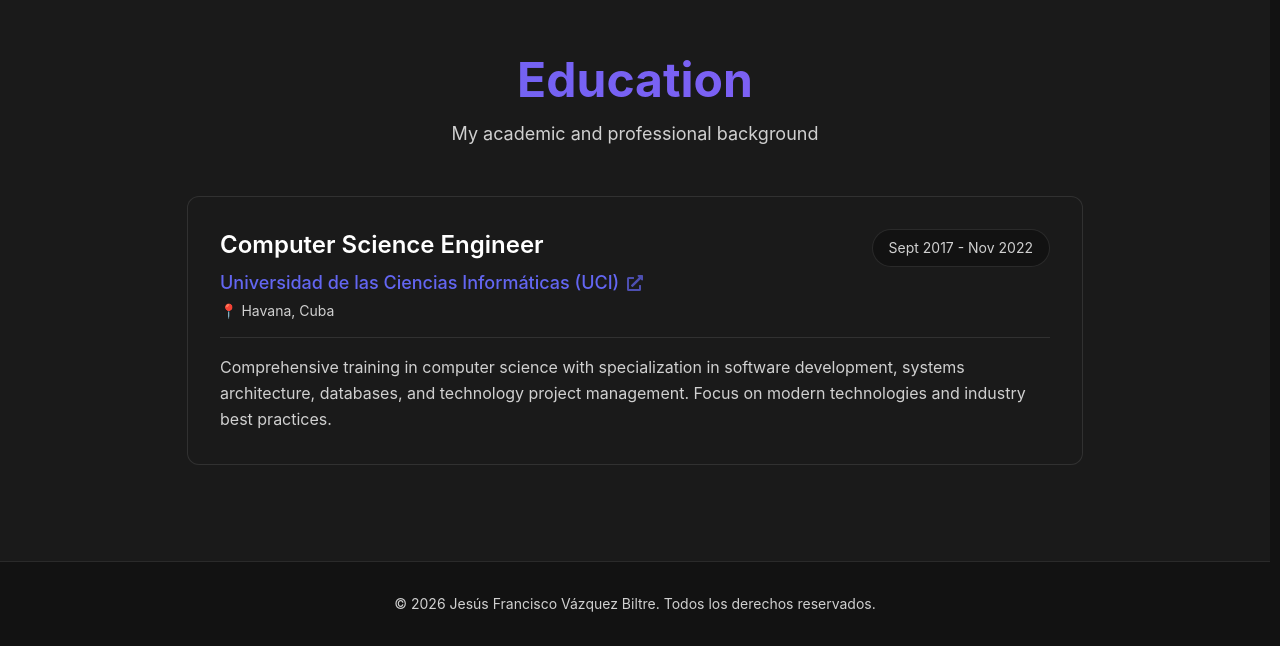
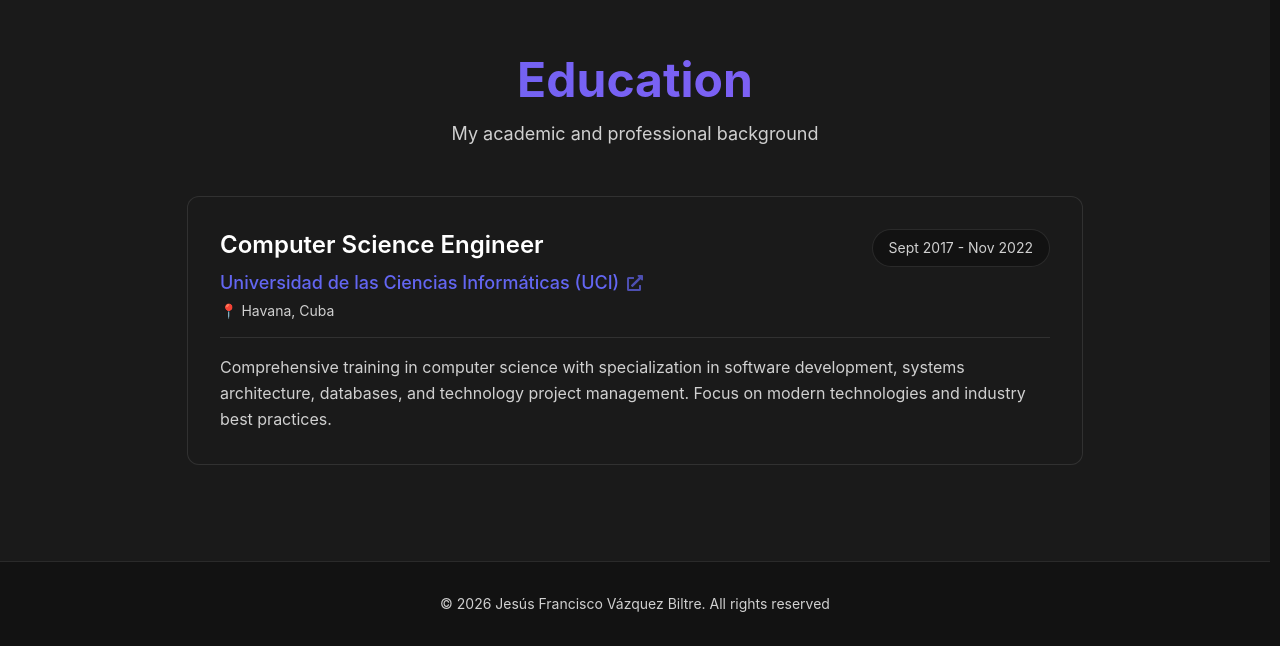
Before and after one commit to jesusfvb/portfolio, a React (Vite) app: page / in a window 1280 px wide. Shown: the part 2254-2900 px from the top of the page. Built offline with nearby package versions, Linux system fonts and the light colour scheme.

Commit message:
feat(i18n): add footer copyright translations for English and Spanish

```diff
--- a/src/application/i18n/locales/en.json
+++ b/src/application/i18n/locales/en.json
@@ -58,5 +58,8 @@
     "sendEmailTitle": "Send email message",
     "sendMessage": "Send Message",
     "mailSubject": "Contact from Portfolio"
+  },
+  "footer": {
+    "copyright": "All rights reserved"
   }
 }
--- a/src/application/i18n/locales/es.json
+++ b/src/application/i18n/locales/es.json
@@ -58,5 +58,8 @@
     "sendEmailTitle": "Enviar mensaje por email",
     "sendMessage": "Enviar Mensaje",
     "mailSubject": "Contacto desde Portfolio"
+  },
+  "footer": {
+    "copyright": "Todos los derechos reservados"
   }
 }
--- a/src/presentation/features/home/HomePage.tsx
+++ b/src/presentation/features/home/HomePage.tsx
@@ -1,4 +1,5 @@
 import { useState } from "react";
+import { useTranslation } from "react-i18next";
 import { Header } from "@/presentation/shared/layout/Header";
 import { PageHead, SkipLinks } from "@/presentation/shared/components";
 import {
@@ -10,6 +11,7 @@ import {
 } from "./components";
 
 const HomePage = () => {
+  const { t } = useTranslation();
   const [isSkillsModalOpen, setIsSkillsModalOpen] = useState(false);
 
   return (
@@ -31,7 +33,8 @@ const HomePage = () => {
         <div className="mx-auto max-w-[1200px] px-8 md:px-4">
           <p>
             &copy; {new Date().getFullYear()} Jesús Francisco Vázquez Biltre.
-            Todos los derechos reservados.
+            {" "}
+            {t("footer.copyright")}
           </p>
         </div>
       </footer>
```
